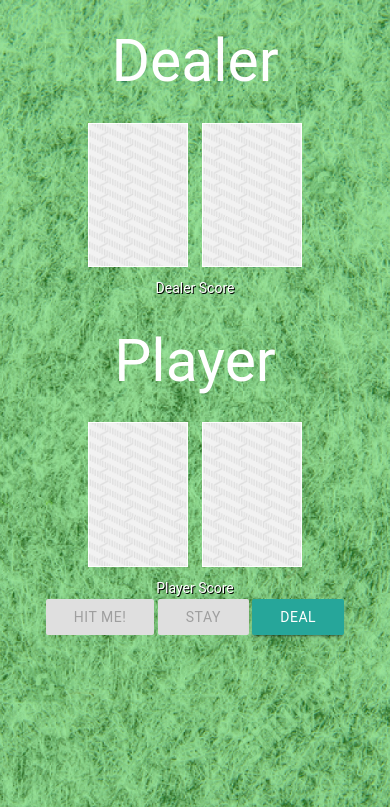
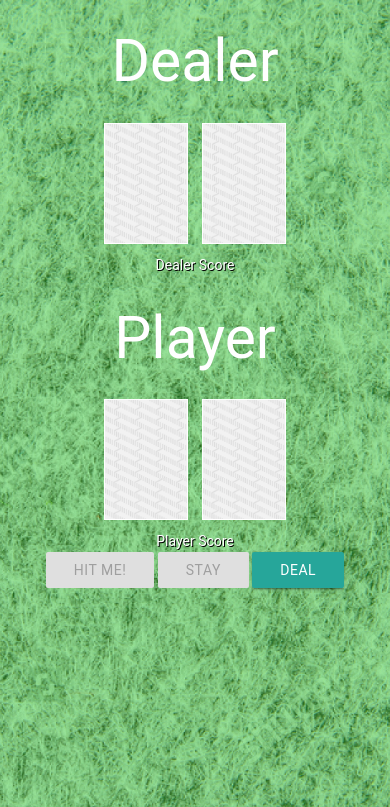
Before and after one commit to jonathanjwatson/blackjack, a PHP site: page / in a window 390 px wide. Shown: the top 807 px of the page. Run offline with PHP 8.4, Linux system fonts and the light colour scheme; some libraries are stand-ins or nearby versions; some web fonts are replaced.

Commit message:
Worked on image size for responsive design

```diff
--- a/css/style.css
+++ b/css/style.css
@@ -28,7 +28,7 @@ body {
 }
 img {
     width:100%;
-    max-width:100px;
+    max-width:6rem;
 }
 h1 {
     color: white;
```
